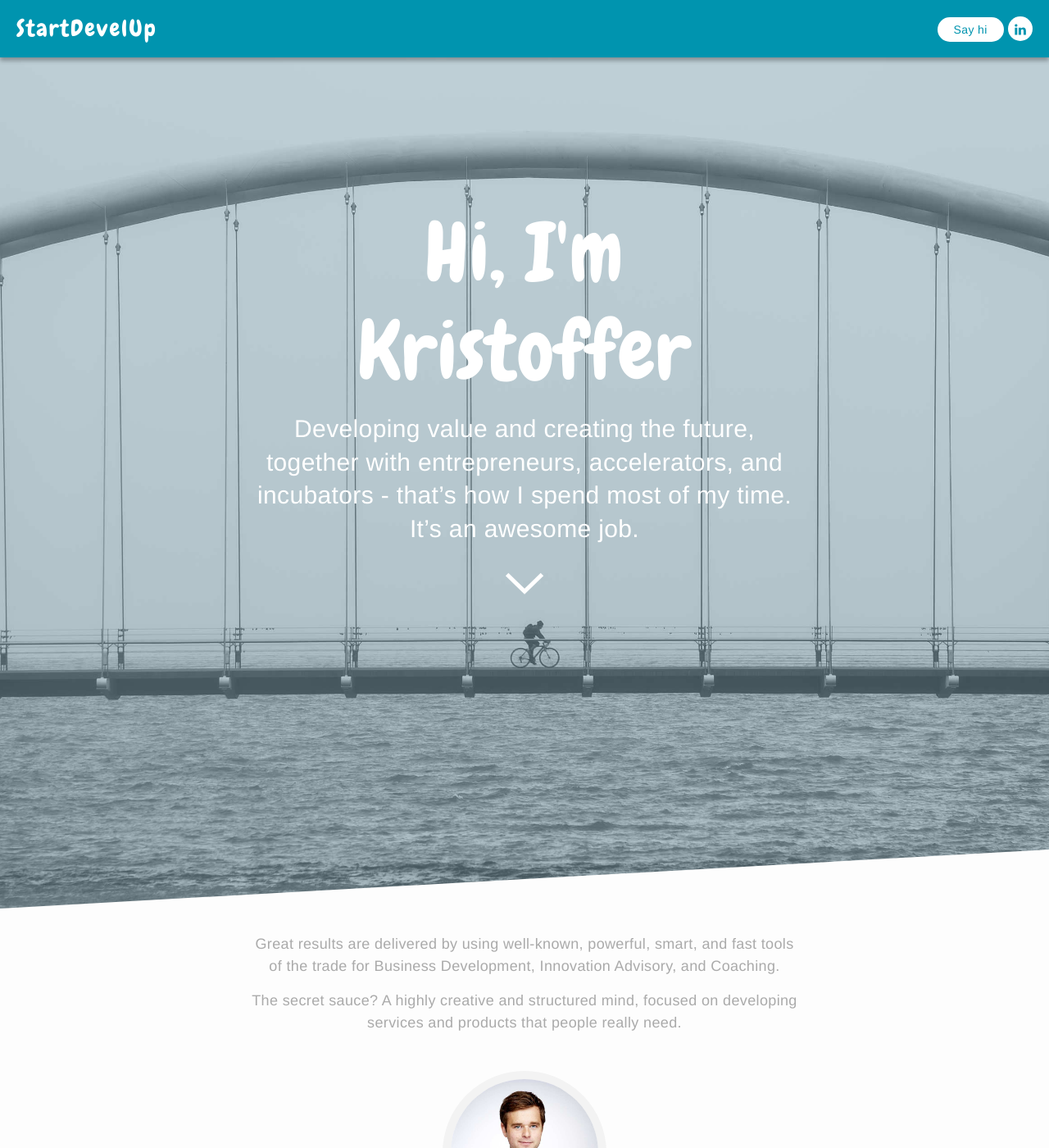
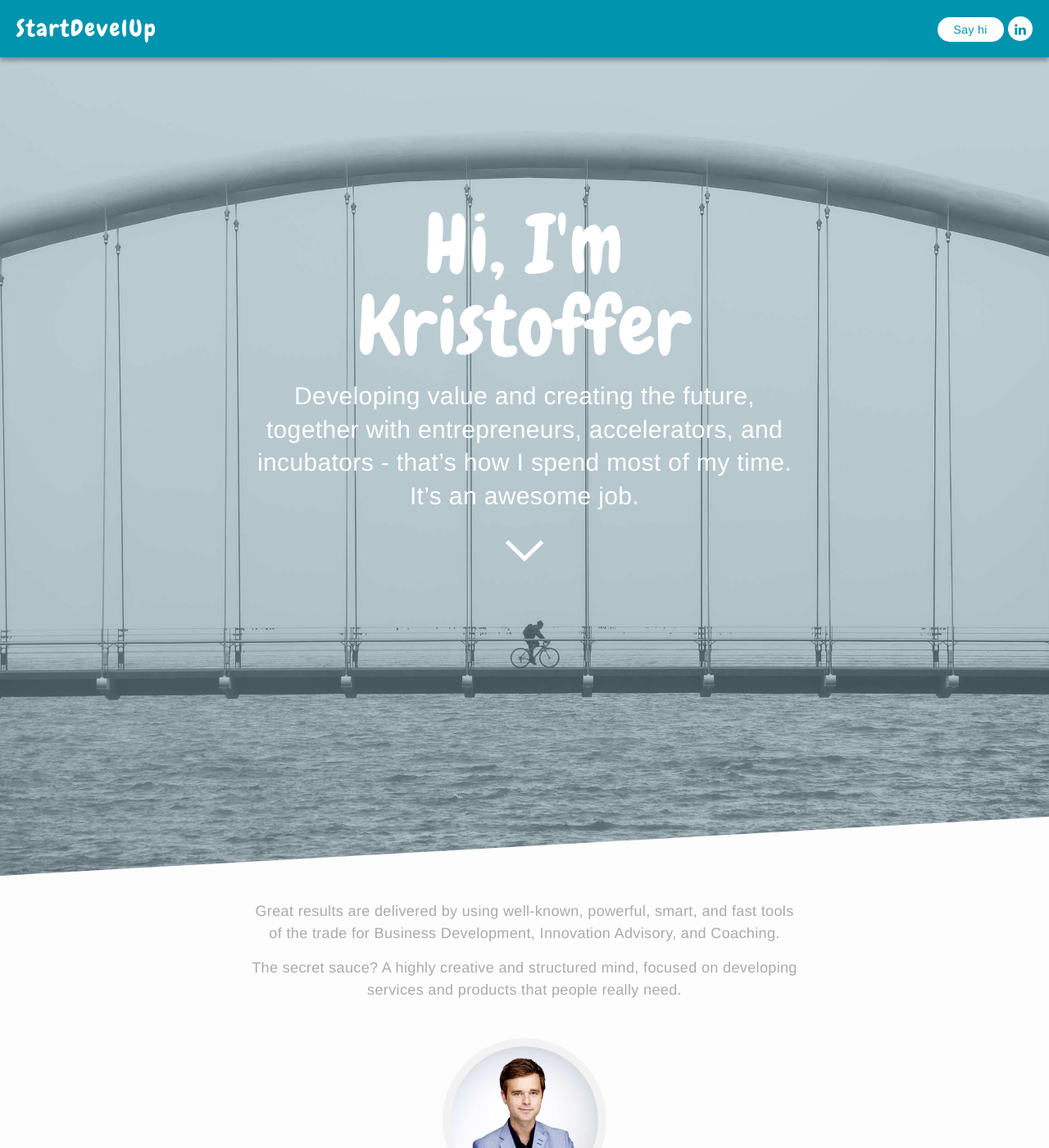
Before and after one commit to thomaswaern/krol, a Jekyll site: the page built from index.md, in a window 1280 px wide and 1400 px high. Shown: the whole window at 82% size. Built offline with Jekyll 4.4.1, drawn with Linux system fonts in a browser that asks for light colours.

Commit message:
Background image adjustments

```diff
--- a/_sass/_banner.scss
+++ b/_sass/_banner.scss
@@ -25,6 +25,7 @@
 	@include media-query($on-laptop) {
 		background-size:130%;
 		background-attachment:fixed;
+		background-position:center top;
 		height:100%;
 		padding-bottom:180px;
 
@@ -34,27 +35,27 @@
 
 	}
 
-	@include media-query($on-laptop) {
-		background-size:130%;
+	@include media-query($on-desktop) {
+		background-size:100%;
+		background-position:center bottom;
 	}
-
 
 	.wrapper{
 
 		padding:15% 3% 20%;
 
 		@include media-query($on-laptop) {
-			padding:15% 20% 15%;
+			padding:15% 0;
 		}
 
 		@include media-query($on-desktop) {
-			padding:25% 20% 25%;
+			padding:5% 0;
 		}
 	}
 
 	.banner-title{
 		font-size:50px;
-		line-height:1.2em;
+		line-height:1em;
 		font-family: 'Chewy', cursive;
 		letter-spacing: 1.2px;
 
--- a/css/main.scss
+++ b/css/main.scss
@@ -26,7 +26,7 @@
 
 $on-palm:          600px;
 $on-laptop:        800px;
-$on-desktop:       1800px;
+$on-desktop:       2000px;
 
 // Using media queries with like this:
 // @include media-query($on-palm) {
```
